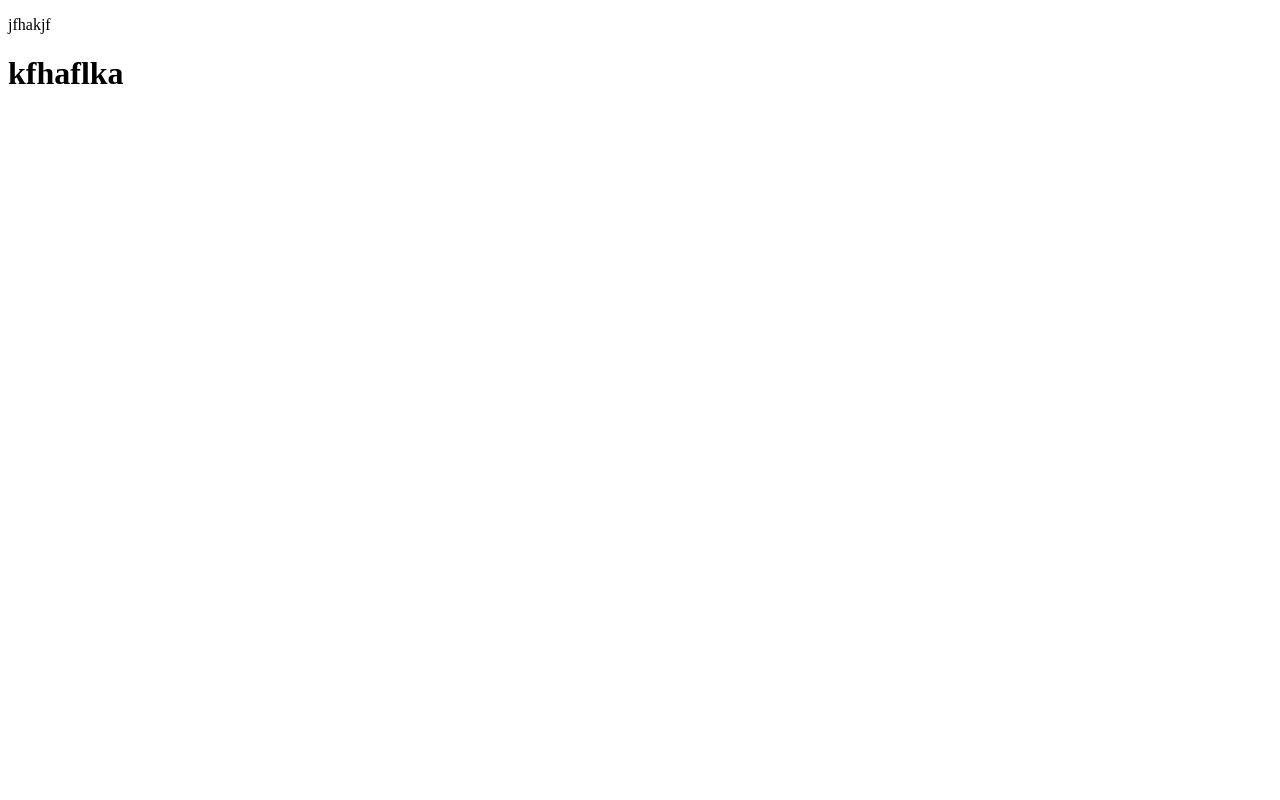
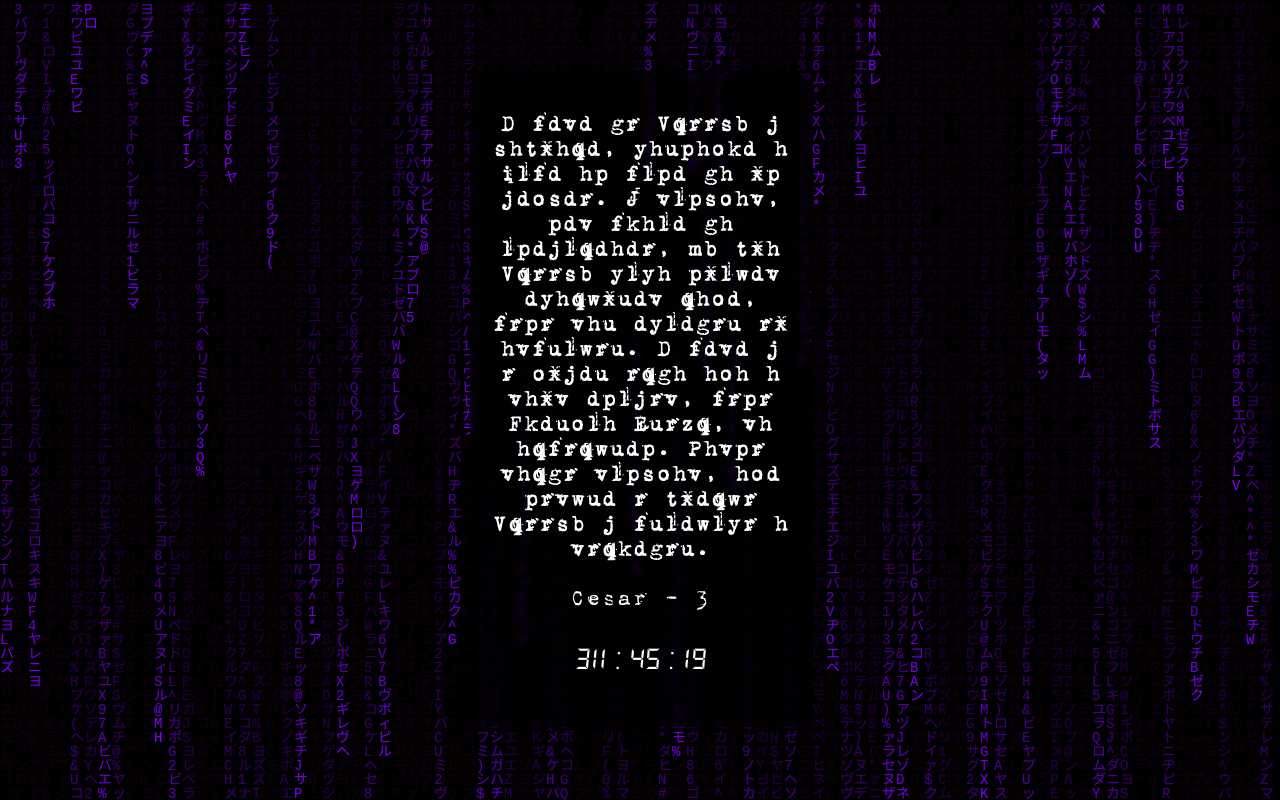
Before and after one commit to Viniciusezx/secret-years, a plain HTML site: page index.html in a window 1280 px wide. Drawn offline with Linux system fonts and the light colour scheme.

Commit message:
Cifra de Cezar

```diff
--- /dev/null
+++ b/assets/css/global/fonts.css
@@ -0,0 +1,9 @@
+@font-face {
+    font-family: Contador;
+    src: url(fonts/DS-DIGII.TTF);
+}
+
+@font-face {
+    font-family: Maquina;
+    src: url(fonts/1942.ttf);
+}
--- /dev/null
+++ b/assets/css/pages/index/index.css
@@ -0,0 +1,4 @@
+@import url(partials/section-enigma-box.css);
+@import url(partials/matrix.css);
+
+@import url(../../global/fonts.css);
--- /dev/null
+++ b/assets/css/pages/index/partials/matrix.css
@@ -0,0 +1,19 @@
+/* Fundo Matrix */
+#matrix {
+    position: fixed;
+    top: 0;
+    left: 0;
+    width: 100%;
+    height: 100%;
+    background: black;
+    z-index: 0;
+}
+
+/* Conteúdo por cima do canvas */
+.enigma-box {
+    position: relative;
+    z-index: 1;
+    padding: 20px;
+    color: #8000ff; /* Texto roxo */
+    font-family: monospace;
+}
--- /dev/null
+++ b/assets/css/pages/index/partials/section-enigma-box.css
@@ -0,0 +1,38 @@
+body {
+    font-family: Arial, sans-serif;
+    display: flex;
+    justify-content: center;
+    align-items: center;
+    height: 100vh;
+    margin: 0;
+    background-color: #000000;
+}
+
+.enigma {
+    text-align: center;
+    padding: 20px;
+    width: 300px;
+    background: rgba(0, 0, 0, 0.73);
+    border-radius: 16px;
+    box-shadow: 0 4px 30px rgba(0, 0, 0, 0.1);
+    backdrop-filter: blur(2.3px);
+    -webkit-backdrop-filter: blur(2.3px);
+
+}
+
+.cifra {
+    color: #ffffff;
+    font-family: Maquina;
+}
+
+#Cesar {
+    color: #ffffff;
+    font-family: Maquina;
+    font-size: 1.5rem;
+}
+
+#contador p {
+    font-family: Contador;
+    font-size: 2rem;
+    color: #ffffff;
+}
--- /dev/null
+++ b/assets/js/index/index.js
@@ -0,0 +1,2 @@
+import "./time.js";
+import "./matrix.js";
--- /dev/null
+++ b/assets/js/index/matrix.js
@@ -0,0 +1,34 @@
+const canvas = document.getElementById('matrix');
+const ctx = canvas.getContext('2d');
+
+// Ajustar o tamanho do canvas para tela cheia
+canvas.width = window.innerWidth;
+canvas.height = window.innerHeight;
+
+const letters = "アァイィウヴエカガキギクグケゲコゴサザシジスズセゼソゾタダチッヂヅテデトドナニヌネノハバパヒビピフブプヘベペホボポマミムメモヤユヨラリルレロワンABCDEFGHIJKLMNOPQRSTUVWXYZ123456789@#$%^&*()*&^%";
+const fontSize = 14;
+const columns = canvas.width / fontSize;
+
+const drops = Array(Math.floor(columns)).fill(1);
+
+function draw() {
+    // Tela preta com opacidade para efeito "trilho"
+    ctx.fillStyle = "rgba(0, 0, 0, 0.05)";
+    ctx.fillRect(0, 0, canvas.width, canvas.height);
+
+    ctx.fillStyle = "#8000ff"; // Roxo vibrante
+    ctx.font = fontSize + "px monospace";
+
+    for (let i = 0; i < drops.length; i++) {
+        const text = letters[Math.floor(Math.random() * letters.length)];
+        ctx.fillText(text, i * fontSize, drops[i] * fontSize);
+
+        if (drops[i] * fontSize > canvas.height && Math.random() > 0.975) {
+            drops[i] = 0;
+        }
+
+        drops[i]++;
+    }
+}
+
+setInterval(draw, 35);
--- /dev/null
+++ b/assets/js/index/time.js
@@ -0,0 +1,24 @@
+function updateCountdown() {
+    // Data de referência: 27 de maio de 2025 às 00:00
+    const targetDate = new Date('May 27, 2025 00:00:00').getTime();
+
+    // Data e hora atual
+    const now = new Date().getTime();
+
+    // Calculando a diferença em milissegundos
+    const difference = targetDate - now;
+
+    // Calculando as horas, minutos e segundos restantes
+    const hours = Math.floor(difference / (1000 * 60 * 60));
+    const minutes = Math.floor((difference % (1000 * 60 * 60)) / (1000 * 60));
+    const seconds = Math.floor((difference % (1000 * 60)) / 1000);
+
+    // Atualizando o HTML com o número de horas, minutos e segundos restantes
+    document.getElementById('horas').innerText = `${hours} : ${minutes} : ${seconds}`;
+
+    // Atualiza a cada 1 segundo
+    setTimeout(updateCountdown, 1000);
+}
+
+// Inicia o cronômetro
+updateCountdown();
--- a/index.html
+++ b/index.html
@@ -1,12 +1,30 @@
 <!DOCTYPE html>
-<html lang="en">
+<html lang="pt-BR">
 <head>
     <meta charset="UTF-8">
     <meta name="viewport" content="width=device-width, initial-scale=1.0">
-    <title>Document</title>
+    <title>Cronômetro para 25 de Março</title>
+    <link rel="stylesheet" href="assets/css/pages/index/index.css">
 </head>
 <body>
-    <p>jfhakjf</p>
-    <h1>kfhaflka</h1>
+
+    <!-- Canvas para fundo estilo Matrix -->
+    <canvas id="matrix"></canvas>
+
+    <section class="enigma-box">
+        <div class="enigma">
+            <h1 class="cifra">D fdvd gr Vqrrsb j shtxhqd, yhuphokd h ilfd hp flpd gh xp jdosdr. J vlpsohv, pdv fkhld gh lpdjlqdhdr,
+                mb txh Vqrrsb ylyh pxlwdv dyhqwxudv qhod, frpr vhu dyldgru rx hvfulwru. D fdvd j r oxjdu rqgh hoh h
+                vhxv dpljrv, frpr Fkduolh Eurzq, vh hqfrqwudp. Phvpr vhqgr vlpsohv, hod prvwud r txdqwr Vqrrsb j
+                fuldwlyr h vrqkdgru.</h1>
+            <p id="Cesar">Cesar - 3</p>
+            <div id="contador">
+                <p id="horas"></p>
+            </div>
+        </div>
+    </section>
+
+    <script type="module" src="assets/js/index/index.js"></script>
+
 </body>
 </html>
```
Also changed, not shown: assets/css/global/fonts/1942.ttf (added), assets/css/global/fonts/DS-DIGII.TTF (added), assets/css/global/global.css (added), assets/css/global/normalize.css (added), assets/css/global/variables.css (added), assets/image/🀄.jpeg (added).
